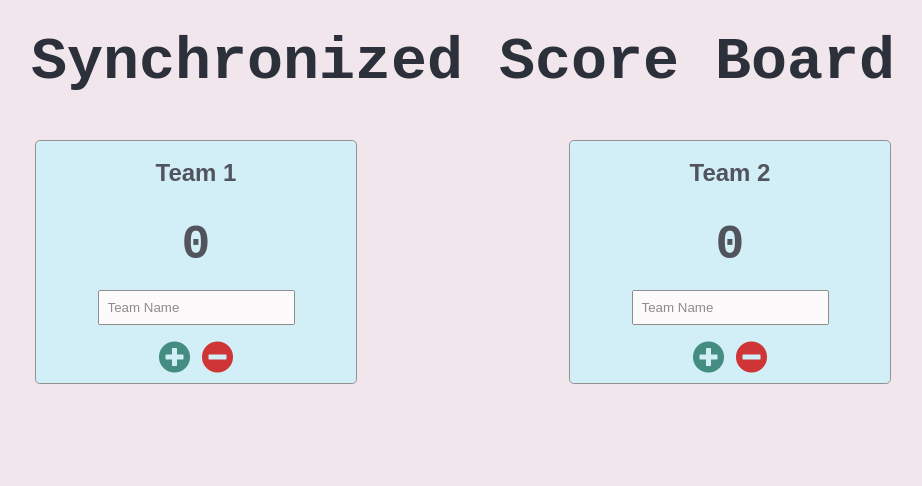
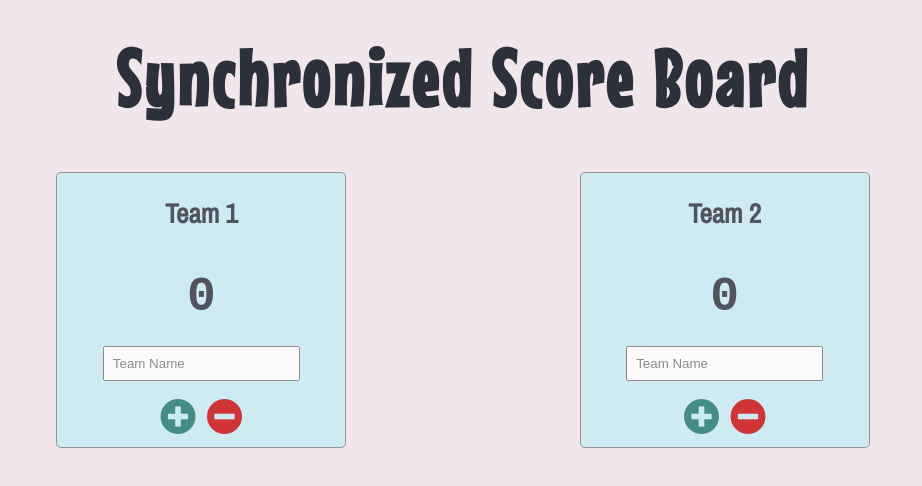
Before and after one commit to LaurenMcCall/Scoreboard, a website built with Vite: page index.html in a window 1280 px wide. Shown: the whole page, without its empty margins (177-1099 px from the left). Built offline with nearby package versions, Linux system fonts and the light colour scheme; files whose address does not match are found by name.

Commit message:
found the three elements that relate to team 1's score

```diff
--- a/index.html
+++ b/index.html
@@ -9,6 +9,9 @@
       href="https://cdnjs.cloudflare.com/ajax/libs/font-awesome/5.12.0-2/css/all.min.css"
       rel="stylesheet"
     />
+    <style>
+      @import url('https://fonts.googleapis.com/css2?family=Archivo+Narrow&family=Mouse+Memoirs&display=swap');
+    </style>
   </head>
   <body>
     <header>
--- a/src/main.ts
+++ b/src/main.ts
@@ -1 +1,34 @@
-import "./style.css";
+import './style.css'
+
+// Assign an event to the input fields to automatically
+// change the team's name as the user types.
+// QUESTION: would this be a window prompt and then assigning that input
+// to the h2?
+
+// Assign click events to the buttons to update the corresponding values on the page.
+// The score buttons should adjust the current score by a "hard-coded" value.
+// function buttonClick(event)
+// let scoreCounter = 0
+// scoreCounter++
+
+const teamOnePlusButton = document.querySelector('i')
+const teamOneMinusButton = document.querySelector('i.subtract')
+const teamOneScore = document.querySelector('h3')
+console.log(teamOneScore)
+
+// teamOnePlusButton?.addEventListener('click', (e) => {
+//   console.log(e)
+// })
+
+// greenButtonOnPage.addEventListener('click', function () {
+//   console.log('Plus one point')
+// })
+// function clickButton(event: MouseEvent){
+//   const thingClickedOn= event.target
+//   if(thingClickedOn instanceof HTML)
+// }
+
+// const buttonClickedOn = document.querySelector('h3')
+// if (buttonClickedOn instanceof HTMLHeadingElement) {
+//   buttonClickedOn.textContent = `${scoreCounter}`
+// }
--- a/src/style.css
+++ b/src/style.css
@@ -1,5 +1,5 @@
 :root {
-  font: 16px / 1 sans-serif;
+  font: 16px / 1, 'Mouse Memoirs', sans-serif;
 }
 
 html {
@@ -7,6 +7,8 @@ html {
 }
 
 body {
+  font-family: 'Archivo Narrow', sans-serif;
+  font-size: large;
   margin: 0;
   min-height: 100%;
   background-image: url(image/swimmers.jpeg);
@@ -22,8 +24,9 @@ body {
 
 h1 {
   text-align: center;
-  font-family: Monospace;
-  font-size: 60px;
+  letter-spacing: 4px;
+  font-family: 'Mouse Memoirs', sans-serif;
+  font-size: 80px;
   margin: 2rem 0 3rem 0;
 }
 
@@ -34,11 +37,11 @@ main {
 }
 
 section {
-  min-width: 20rem;
+  min-width: 18rem;
   border: thin solid #7c7c7c;
   border-radius: 0.3rem;
   margin-bottom: 3rem;
-  background-color: rgb(203, 242, 252);
+  background-color: rgb(198, 237, 247);
 
   display: flex;
   flex-direction: column;
```
